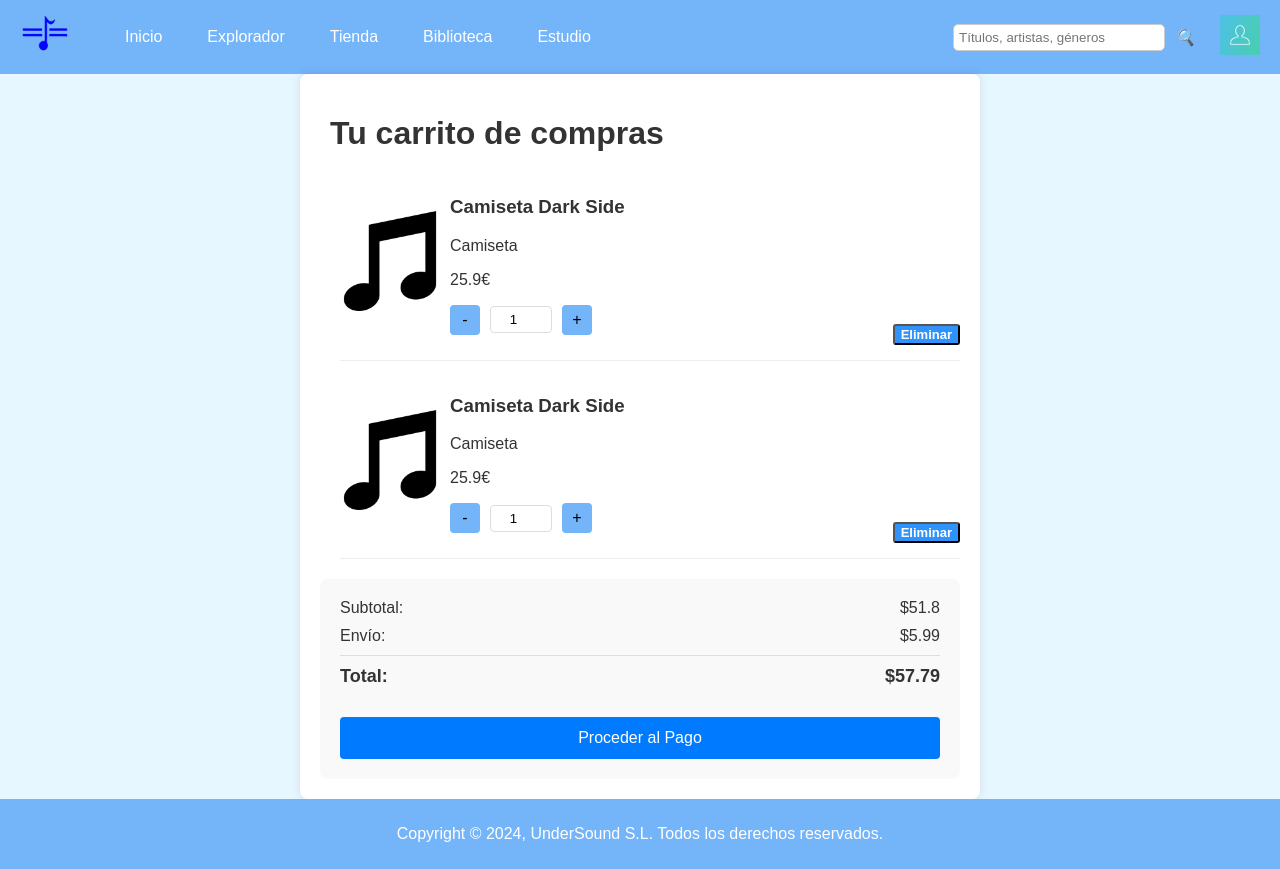
After one commit to VictorNicolaiTellez/Proyecto_PI, a Flask app: page /carrito/ in a window 1280 px wide. The commit adds this page. Run offline with Flask 3, Linux system fonts and the light colour scheme.

Commit message:
Vista carrito
Vista del carrito y su css, ademas de un cambio en form-button para suavizar las esquinas del botón

```diff
--- a/app.py
+++ b/app.py
@@ -6,22 +6,10 @@ from flask import request, session,jsonify
 import json
 from werkzeug.utils import secure_filename
 from flask import send_from_directory
+from db import dbconnection as db
 
-from functools import wraps
-""""
-FUNCION PARA PROTEGER RUTAS QUE REQUIEREN INICIO DE SESION
-def login_required(f):
-    @wraps(f)
-    def decorated_function(*args, **kwargs):
-        if 'user' not in session:
-            return redirect(url_for('login'))  # Si no hay usuario en sesión, redirige al login
-        return f(*args, **kwargs)
-    return decorated_function
-
-"""
 app = Flask(__name__)
-# Clave secreta para cifrar las cookies de sesión
-app.secret_key = 'Key'
+# app.config['SQLALCHEMY_DATABASE_URI'] = 'mysql+pymysql://root:contraseña@localhost/nombre_base_datos
 
 """
 Carga de datos de los archivos JSON al iniciar la API
@@ -195,3 +183,8 @@ def edit_profile():
         return redirect(url_for('profile'))  # Redirige al perfil
 
     return render_template('edit_profile.html')
+
+@app.route('/carrito/')
+def carrito():
+
+    return render_template('carrito.html')
--- a/static/css/styles.css
+++ b/static/css/styles.css
@@ -691,8 +682,7 @@ h4.mt-4{
     cursor: pointer;
     font-size: small;
     font-weight: bold;
-    border-radius: 1px;
-
+    border-radius: 3px;
 }
 
 .form-button:hover {
@@ -724,25 +714,103 @@ h4.mt-4{
     z-index: 2;
 }
 
-.cover-upload,
-.file-upload {
-    margin-bottom: 15px;
-    text-align: left;
+
+/*Carrito*/
+.container_carrito {
+    width: 50%;
+    margin: 0 auto;
+    background: white;
+    padding: 20px;
+    border-radius: 8px;
+    box-shadow: 0 0 10px rgba(0,0,0,0.1);
 }
 
-.cover-upload label,
-.file-upload label {
-    font-weight: bold;
-    font-size: 14px;
-    color: #333;
+h1.carrito{
+    margin-left: 10px;
+    margin-bottom: 10px;
 }
 
-.cover-upload input,
-.file-upload input {
+.objetos_carrito{
+    margin-bottom: 20px;
+    margin-left: 20px;
+}
+
+.obj_carrito{
+    display: flex;
+    align-items: center;
+    padding: 15px 0;
+    border-bottom: 1px solid #eee;
+}
+
+.detalles{
+    flex-grow: 1;
+}
+
+.control_cantidad{
+    display: flex;
+    align-items: center;
+    margin: 10px 0;
+}
+
+.btn_cantidad{
+    background: #74b4f8;
+    border: none;
+    width: 30px;
+    height: 30px;
+    border-radius: 4px;
+    cursor: pointer;
+    font-size: 16px;
+}
+
+.input_cantidad{
+    width: 50px;
+    text-align: center;
+    margin: 0 10px;
+    padding: 5px;
+    border: 1px solid #ddd;
+    border-radius: 4px;
+}
+
+.item-image{
+    max-width: 100px;
+    margin-right: 10px;
+}
+
+.resumen_carrito{
+    background: #f9f9f9;
+    padding: 20px;
+    border-radius: 8px;
+    margin-top: 20px;
+}
+
+.linea_resumen {
+    display: flex;
+    justify-content: space-between;
+    margin-bottom: 10px;
+}
+
+.total {
+    font-weight: bold;
+    font-size: 18px;
+    border-top: 1px solid #ddd;
+    padding-top: 10px;
+}
+
+.checkout-btn {
+    background:#007bff;
+    color: white;
+    border: none;
+    padding: 12px 20px;
     width: 100%;
-    padding: 10px;
-    border: 1px solid #ccc;
-    border-radius: 6px;
-    margin-top: 5px;
-    font-size: 14px;
+    border-radius: 4px;
+    font-size: 16px;
+    cursor: pointer;
+    margin-top: 20px;
+    transition: background 0.3s;
 }
+
+.checkout-btn:hover {
+    background:#0056b3 ;
+}
+
+/*Fin Carrito*/
--- /dev/null
+++ b/templates/carrito.html
@@ -0,0 +1,60 @@
+{% extends 'template.html' %}
+
+{% block content %}
+    <div class="container_carrito">
+        <h1 class="carrito">Tu carrito de compras</h1>
+        <div class="objetos_carrito">
+            <div class="obj_carrito">
+                <img src="{{ url_for('static', filename='images/deafault_img.png') }}" alt="Producto" class="item-image">
+                <div class="detalles">
+                    <h3> Camiseta Dark Side</h3>
+                    <p>Camiseta</p>
+                    <p>25.9€</p>
+                    <div class="control_cantidad">
+                        <button class="btn_cantidad">-</button>
+                        <input type="number" value="1" min="1" class="input_cantidad">
+                        <button class="btn_cantidad">+</button>
+                    </div>
+                </div>
+                <button class="form-button"> Eliminar </button>
+            </div>
+
+            <div class="obj_carrito">
+                <img src="{{ url_for('static', filename='images/deafault_img.png') }}" alt="Producto" class="item-image">
+                <div class="detalles">
+                    <h3> Camiseta Dark Side</h3>
+                    <p>Camiseta</p>
+                    <p>25.9€</p>
+                    <div class="control_cantidad">
+                        <button class="btn_cantidad">-</button>
+                        <input type="number" value="1" min="1" class="input_cantidad">
+                        <button class="btn_cantidad">+</button>
+                    </div>
+                </div>
+                <button class="form-button"> Eliminar </button>
+            </div>
+        </div>
+        <div class="resumen_carrito">
+            <div class="linea_resumen">
+                <span>Subtotal:</span>
+                <span>$51.8</span>
+            </div>
+            <div class="linea_resumen">
+                <span>Envío:</span>
+                <span>$5.99</span>
+            </div>
+            <div class="linea_resumen total">
+                <span>Total:</span>
+                <span>$57.79</span>
+            </div>
+
+            <button class="checkout-btn">Proceder al Pago</button>
+        </div>
+    </div>
+
+
+{% endblock %}
+
+{% block scripts %}
+    <script src="{{ url_for('static', filename='css/NavBar.js')}}"></script>
+{% endblock %}
--- a/templates/info_cd.html
+++ b/templates/info_cd.html
@@ -5,7 +5,8 @@
     <div class="song-info_index">
         <img src="{{ url_for('static', filename='images/deafault_img.png') }}" alt="Musica 1">
         <h3>{{cd.name}}</h3>
-        <p> {{cd.genre}}</p>
+        <p> {{cd.artist}}</p>
+        <p> Album: {{cd.album}}</p>
     </div>
 
     <div class="container">
@@ -13,8 +14,6 @@
             <i class="fas fa-shopping-cart"></i> Añadir al Carrito
         </button>
     </div>
-
-    <div class="col-md-4 text-center">
 
     <div class="container-2">
         <audio controls class="mt-3">
@@ -39,7 +38,6 @@
         </select>
         <button type="submit" class="form-button">Enviar valoración</button>
     </form>
-    </div>
 
     <h4 class="mt-4">Comentarios </h4><!--Comentarios ({{ comentarios|length }})-->
     <ul class="list-group">
--- a/templates/info_merch.html
+++ b/templates/info_merch.html
@@ -5,7 +5,8 @@
     <div class="song-info_index">
         <img src="{{ url_for('static', filename='images/deafault_img.png') }}" alt="Musica 1">
         <h3>{{merch.name}}</h3>
-        <p> {{merch.genre}}</p>
+        <p>{{merch.type}}</p>
+        <p>{{merch.price}} €</p>
     </div>
 
     <div class="container">
@@ -13,8 +14,6 @@
             <i class="fas fa-shopping-cart"></i> Añadir al Carrito
         </button>
     </div>
-
-    <div class="col-md-4 text-center">
 
     <div class="container-2">
         <audio controls class="mt-3">
@@ -39,7 +38,6 @@
         </select>
         <button type="submit" class="form-button">Enviar valoración</button>
     </form>
-    </div>
 
     <h4 class="mt-4">Comentarios </h4><!--Comentarios ({{ comentarios|length }})-->
     <ul class="list-group">
--- a/templates/info_vinil.html
+++ b/templates/info_vinil.html
@@ -14,8 +14,6 @@
             <i class="fas fa-shopping-cart"></i> Añadir al Carrito
         </button>
     </div>
-
-    <div class="col-md-4 text-center">
 
     <div class="container-2">
         <audio controls class="mt-3">
@@ -40,7 +38,6 @@
         </select>
         <button type="submit" class="form-button">Enviar valoración</button>
     </form>
-    </div>
 
     <h4 class="mt-4">Comentarios </h4><!--Comentarios ({{ comentarios|length }})-->
     <ul class="list-group">
--- a/templates/songs.html
+++ b/templates/songs.html
@@ -8,7 +8,7 @@
         {% for a in song.artist %}
             <p><a href="/artists/{{a.id}}" class="music-card_index">{{a.name}}</a></p>
         {% endfor %}
-        <p>Álbum: {{song.album}}</p>
+        <p>Álbum: {{song.album}}</p> <!--Cambiar para que acceda a los albumes (en app.py)-->
         <p>Duración: {{song.duration}}</p>
     </div>
 
@@ -19,8 +19,6 @@
             <i class="fas fa-shopping-cart"></i> Añadir a Favoritos
         </button>
     </div>
-
-    <div class="col-md-4 text-center">
 
     <div class="container-2">
         <audio controls class="mt-3">
@@ -45,7 +43,6 @@
         </select>
         <button type="submit" class="form-button">Enviar valoración</button>
     </form>
-    </div>
 
     <h4 class="mt-4">Comentarios </h4><!--Comentarios ({{ comentarios|length }})-->
     <ul class="list-group">
```
Also changed, not shown: other parts of static/css/styles.css (+8 -17 lines), models/user_model.py (deleted, +0 -26 lines), templates/info_album.html (+5 -2 lines), templates/info_artist.html (+5 -4 lines). Lines whose indentation alone changed are shown as unchanged.
